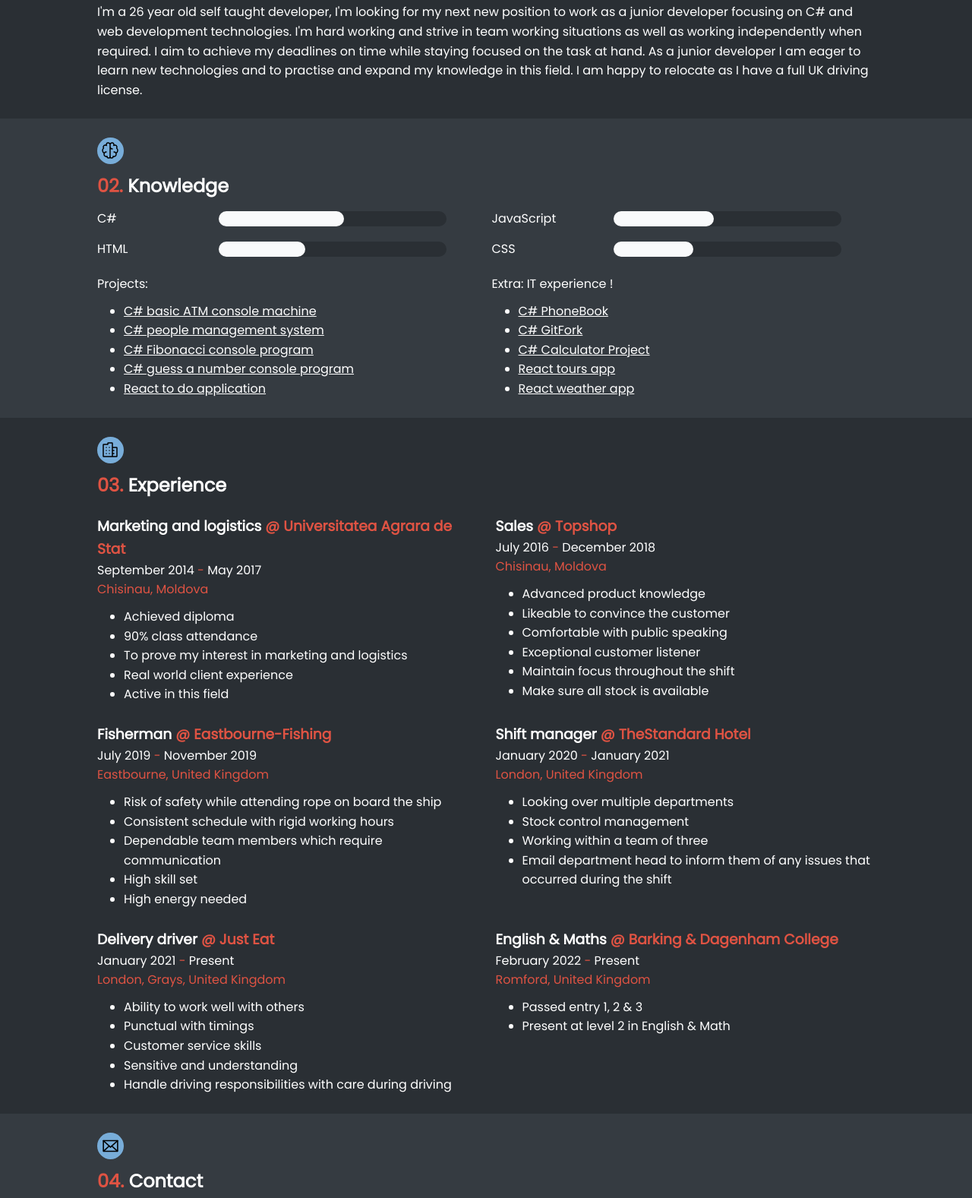
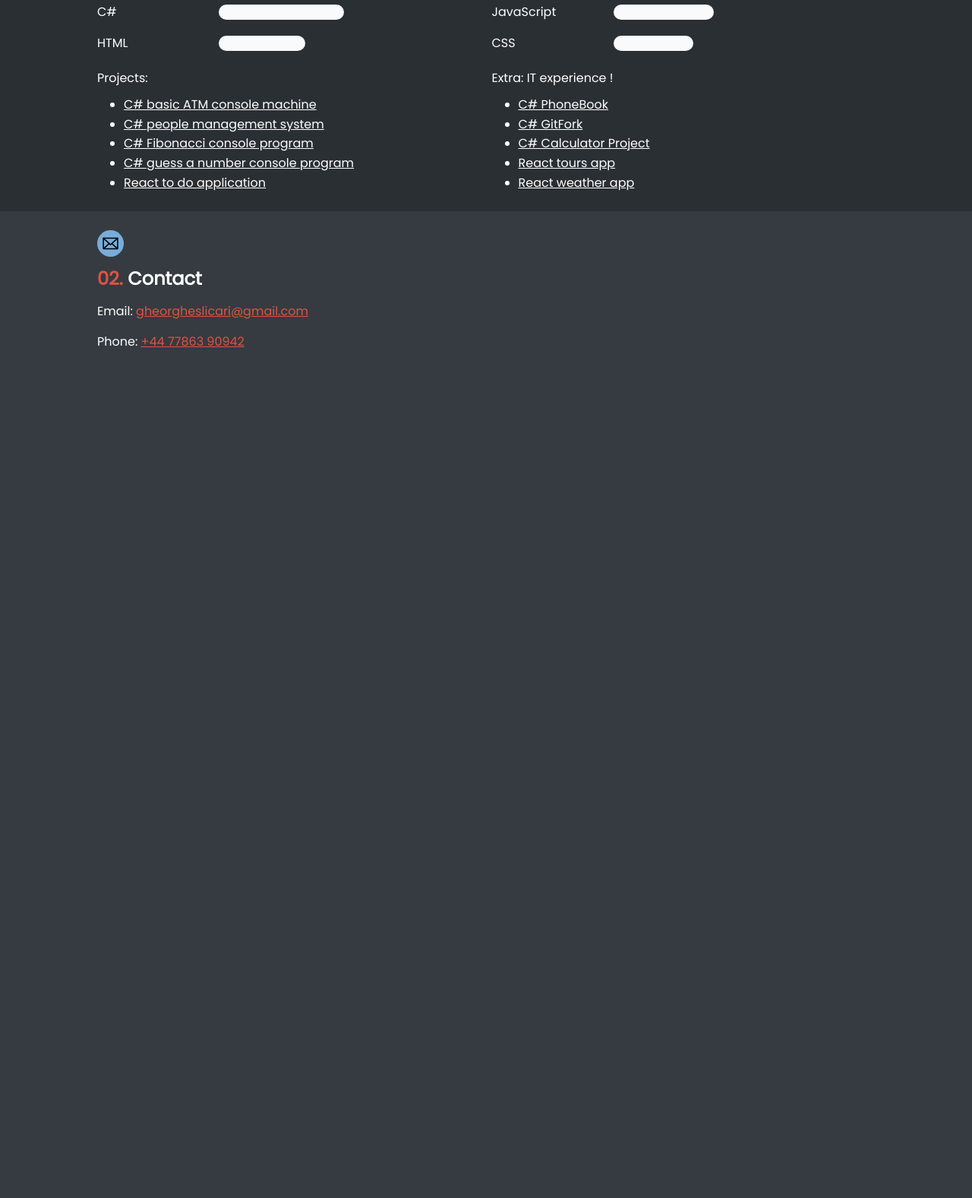
Before and after one commit to ghitalog/PortfolioWebSite, a plain HTML site: page index.html in a window 1280 px wide. Shown: the part 625-2202 px from the top of the page at 76% size. After the commit the page ends 1113 px from the top, so only its background shows below. Drawn offline with Linux system fonts and the light colour scheme; a web font is replaced by a local one.

Commit message:
Add files via upload

```diff
--- a/index.html
+++ b/index.html
@@ -17,10 +17,8 @@
   <header class="bg-dark-gray">
     <p class="color-red">Gheorghe</p>
     <div>
-      <a class="link" href="#aboutme"><span class="color-red">01.</span> About Me</a>
-      <a class="link" href="#knowledge"><span class="color-red">02.</span> Knowledge</span>
-      <a class="link" href="#exp"><span class="color-red">03.</span> Experience</span>
-      <a class="link" href="#contact"><span class="color-red">04.</span> Contact</span>
+      <a class="link" href="#knowledge"><span class="color-red">01.</span> Knowledge</span>
+      <a class="link" href="#contact"><span class="color-red">02.</span> Contact</span>
       <a target="_blank" class="button" href="./resume.pdf">Resume</a>
     </div>
   </header>
@@ -39,21 +37,12 @@
       </div>
     </div>
   </div>
-  <div class="bg-off-gray" id="aboutme">
-    <div class="scaleMarginP">
-      <div class="icon">
-        <?xml version="1.0" encoding="UTF-8"?><svg width="24px" height="24px" stroke-width="1.5" viewBox="0 0 24 24" fill="none" xmlns="http://www.w3.org/2000/svg" color="#000000"><path d="M5 20v-1a7 7 0 017-7v0a7 7 0 017 7v1M12 12a4 4 0 100-8 4 4 0 000 8z" stroke="#000000" stroke-width="1.5" stroke-linecap="round" stroke-linejoin="round"></path></svg>
-      </div>
-      <h2 class="mt-10 mb-10"><span class="color-red">01.</span> About me</h2>
-      <p>I'm a 26 year old self taught developer, I'm looking for my next new position to work as a junior developer focusing on C# and web development technologies. I'm hard working and strive in team working situations as well as working independently when required. I aim to achieve my deadlines on time while staying focused on the task at hand. As a junior developer I am eager to learn new technologies and to practise and expand my knowledge in this field. I am happy to relocate as I have a full UK driving license.</p>
-    </div>
-  </div>
-  <div class="bg-dark-gray" id="knowledge">
+  <div class="bg-off-gray" id="knowledge">
     <div class="scaleMarginP">
       <div class="icon">
         <?xml version="1.0" encoding="UTF-8"?><svg width="24px" height="24px" viewBox="0 0 24 24" stroke-width="1.5" fill="none" xmlns="http://www.w3.org/2000/svg" color="#000000"><path d="M7 14a3 3 0 101 5.83M4.264 15.605a4 4 0 01-.874-6.636M3.42 8.888A2.5 2.5 0 017 5.5M7.238 5.565A2.5 2.5 0 1112 4.5V20M8 20a2 2 0 104 0M12 7a3 3 0 003 3M17 14a3 3 0 11-1 5.83M19.736 15.605a4 4 0 00.874-6.636M20.58 8.888A2.5 2.5 0 0017 5.5M12 4.5a2.5 2.5 0 114.762 1.065M16 20a2 2 0 11-4 0" stroke="#000000" stroke-width="1.5" stroke-linecap="round" stroke-linejoin="round"></path></svg>
       </div>
-      <h2 class="mt-10 mb-10"><span class="color-red">02.</span> Knowledge</h2>
+      <h2 class="mt-10 mb-10"><span class="color-red">1.</span> Knowledge</h2>
       <div class="grid grid-2-1 justify-normal gap-15">
         <div class="flex items-center gap-25 w-full">
           <span class="w-135">C#</span>
@@ -104,91 +93,12 @@
       </div>
     </div>
   </div>
-  <div class="bg-off-gray" id="exp">
-    <div class="scaleMarginP">
-      <div class="icon">
-        <?xml version="1.0" encoding="UTF-8"?><svg width="24px" height="24px" stroke-width="1.5" viewBox="0 0 24 24" fill="none" xmlns="http://www.w3.org/2000/svg" color="#000000"><path d="M7 9.01l.01-.011M11 9.01l.01-.011M7 13.01l.01-.011M11 13.01l.01-.011M7 17.01l.01-.011M11 17.01l.01-.011M15 21H3.6a.6.6 0 01-.6-.6V5.6a.6.6 0 01.6-.6H9V3.6a.6.6 0 01.6-.6h4.8a.6.6 0 01.6.6V9m0 12h5.4a.6.6 0 00.6-.6V9.6a.6.6 0 00-.6-.6H15m0 12v-4m0-8v4m0 0h2m-2 0v4m0 0h2" stroke="#000000" stroke-width="1.5" stroke-linecap="round" stroke-linejoin="round"></path></svg>
-      </div>
-      <h2 class="mt-10"><span class="color-red">03.</span> Experience</h2>
-      <div class="grid grid-2-1 gap-25 justify-normal mt-20">
-        <div>
-          <h3 class="color-white">Marketing and logistics <span class="color-red"> @ Universitatea Agrara de Stat</span></h3>
-          <span>September 2014 <span class="color-red">-</span> May 2017</span>
-          <p class="color-red">Chisinau, Moldova</p>
-          <ul class="mt-10 pl-35">
-            <li>Achieved diploma</li>
-            <li>90% class attendance</li>
-            <li>To prove my interest in marketing and logistics</li>
-            <li>Real world client experience</li>
-            <li>Active in this field</li>
-          </ul>
-        </div>
-        <div>
-          <h3 class="color-white">Sales <span class="color-red"> @ Topshop</span></h3>
-          <span>July 2016 <span class="color-red">-</span> December 2018</span>
-          <p class="color-red">Chisinau, Moldova</p>
-          <ul class="mt-10 pl-35">
-            <li>Advanced product knowledge</li>
-            <li>Likeable to convince the customer</li>
-            <li>Comfortable with public speaking</li>
-            <li>Exceptional customer listener</li>
-            <li>Maintain focus throughout the shift</li>
-            <li>Make sure all stock is available</li>
-          </ul>
-        </div>
-        <div>
-          <h3 class="color-white">Fisherman <span class="color-red"> @ Eastbourne-Fishing</span></h3>
-          <span>July 2019 <span class="color-red">-</span> November 2019</span>
-          <p class="color-red">Eastbourne, United Kingdom</p>
-          <ul class="mt-10 pl-35">
-            <li>Risk of safety while attending rope on board the ship</li>
-            <li>Consistent schedule with rigid working hours</li>
-            <li>Dependable team members which require communication</li>
-            <li>High skill set</li>
-            <li>High energy needed</li>
-          </ul>
-        </div>
-        <div>
-          <h3 class="color-white">Shift manager <span class="color-red"> @ TheStandard Hotel</span></h3>
-          <span>January 2020 <span class="color-red">-</span> January 2021</span>
-          <p class="color-red">London, United Kingdom</p>
-          <ul class="mt-10 pl-35">
-            <li>Looking over multiple departments</li>
-            <li>Stock control management</li>
-            <li>Working within a team of three</li>
-            <li>Email department head to inform them of any issues that occurred during the shift</li>
-          </ul>
-        </div>
-        <div>
-          <h3 class="color-white">Delivery driver <span class="color-red"> @ Just Eat</span></h3>
-          <span>January 2021 <span class="color-red">-</span> Present</span>
-          <p class="color-red">London, Grays, United Kingdom</p>
-          <ul class="mt-10 pl-35">
-            <li>Ability to work well with others</li>
-            <li>Punctual with timings</li>
-            <li>Customer service skills</li>
-            <li>Sensitive and understanding</li>
-            <li>Handle driving responsibilities with care during driving</li>
-          </ul>
-        </div>
-        <div>
-          <h3 class="color-white">English & Maths <span class="color-red"> @ Barking & Dagenham College</span></h3>
-          <span>February 2022 <span class="color-red">-</span> Present</span>
-          <p class="color-red">Romford, United Kingdom</p>
-          <ul class="mt-10 pl-35">
-            <li>Passed entry 1, 2 & 3</li>
-            <li>Present at level 2 in English & Math</li>
-          </ul>
-        </div>
-      </div>
-    </div>
-  </div>
   <div class="bg-dark-gray" id="contact">
     <div class="scaleMarginP">
       <div class="icon">
         <svg xmlns="http://www.w3.org/2000/svg" fill="#000000" viewBox="0 0 256 256"><rect fill="none"></rect><polyline points="224 56 128 144 32 56" fill="none" stroke="#000000" stroke-linecap="round" stroke-linejoin="round" stroke-width="16"></polyline><path d="M32,56H224a0,0,0,0,1,0,0V192a8,8,0,0,1-8,8H40a8,8,0,0,1-8-8V56A0,0,0,0,1,32,56Z" fill="none" stroke="#000000" stroke-linecap="round" stroke-linejoin="round" stroke-width="16"></path><line x1="110.5" y1="128" x2="34.5" y2="197.7" fill="none" stroke="#000000" stroke-linecap="round" stroke-linejoin="round" stroke-width="16"></line><line x1="221.5" y1="197.7" x2="145.5" y2="128" fill="none" stroke="#000000" stroke-linecap="round" stroke-linejoin="round" stroke-width="16"></line></svg>
       </div>
-      <h2 class="mt-10 mb-10"><span class="color-red">04.</span> Contact</h2>
+      <h2 class="mt-10 mb-10"><span class="color-red">02.</span> Contact</h2>
       <div class="flex flex-col gap-15">
         <p>Email: <a class="color-red" href="mailto:gheorgheslicari@gmail.com">gheorgheslicari@gmail.com</a></p>
         <p>Phone: <a class="color-red" href="tel:+447786390942">+44 77863 90942</a></p>
```
